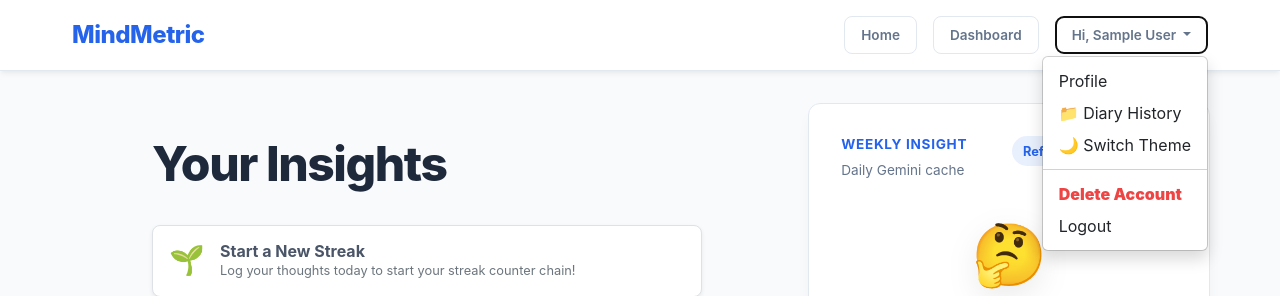
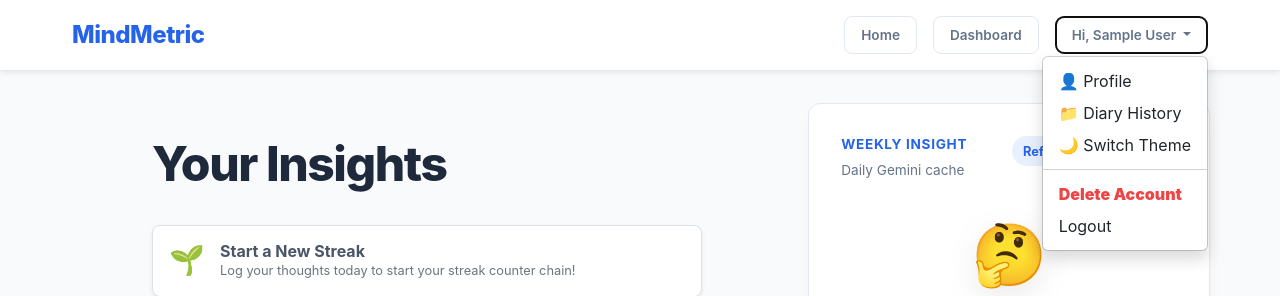
Before and after one commit to Je4emiah/2610-CSP1123-G18, a Flask app: page /dashboard in a window 1280 px wide, after a click that opens the changed part. Shown: the top 296 px of the page. Run offline with Flask 3, Linux system fonts and the light colour scheme; the visitor is signed in with stand-in values (Sample User, id 1); data comes from the database, SQL or seed files in the repository; data that the repository does not hold is empty.

Commit message:
Fix profile page icon

```diff
--- a/templates/base.html
+++ b/templates/base.html
@@ -30,7 +30,7 @@
               </button>
               <ul class="dropdown-menu dropdown-menu-end shadow">
                 <li>
-                  <a class="dropdown-item" href="{{ url_for('profile') }}">Profile</a>
+                  <a class="dropdown-item" href="{{ url_for('profile') }}">👤 Profile</a>
                 </li>
                 <li>
                   <a class="dropdown-item" href="{{ url_for('history') }}">📁 Diary History</a>
```
